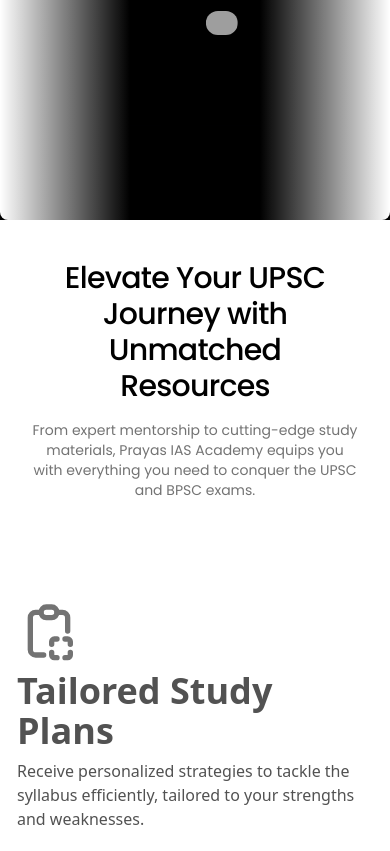
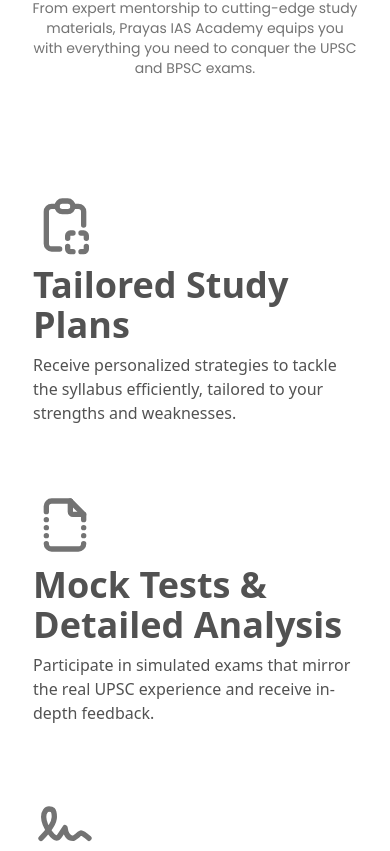
Before and after one commit to Webrizen/prayas-ias-academy, a Next.js app in the folder frontend/students/: page / in a window 390 px wide. Shown: the part 2633-3484 px from the top of the page. Built offline with nearby package versions, Linux system fonts and the light colour scheme; grey boxes are pictures that could not be loaded; a web font is replaced by a local one.

Commit message:
"Updated styles for BentoGrid and SwipeCarousel components"

```diff
--- a/frontend/students/src/app/page.js
+++ b/frontend/students/src/app/page.js
@@ -185,7 +185,7 @@ export default function Home() {
             BPSC exams.
           </p>
         </div>
-        <BentoGrid className="container mx-auto md:auto-rows-[20rem]">
+        <BentoGrid className="container mx-auto md:auto-rows-[20rem] md:p-0 p-4">
           {items.map((item, i) => (
             <BentoGridItem
               key={i}
--- a/frontend/students/src/components/system/SwipeCarousel.jsx
+++ b/frontend/students/src/components/system/SwipeCarousel.jsx
@@ -56,7 +56,7 @@ export const SwipeCarousel = () => {
   };
 
   return (
-    <div className="relative overflow-hidden dark:bg-neutral-950 py-8 h-[90vh]">
+    <div className="relative overflow-hidden dark:bg-neutral-950 py-8 md:h-[90vh] h-[40vh]">
       <motion.div
         drag="x"
         dragConstraints={{
```
